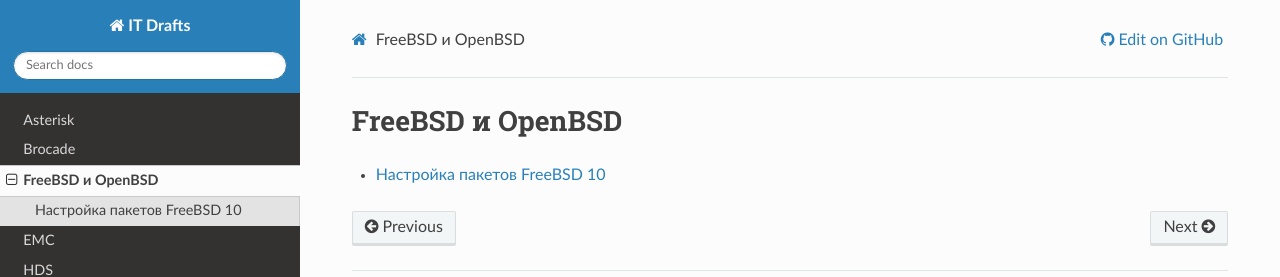
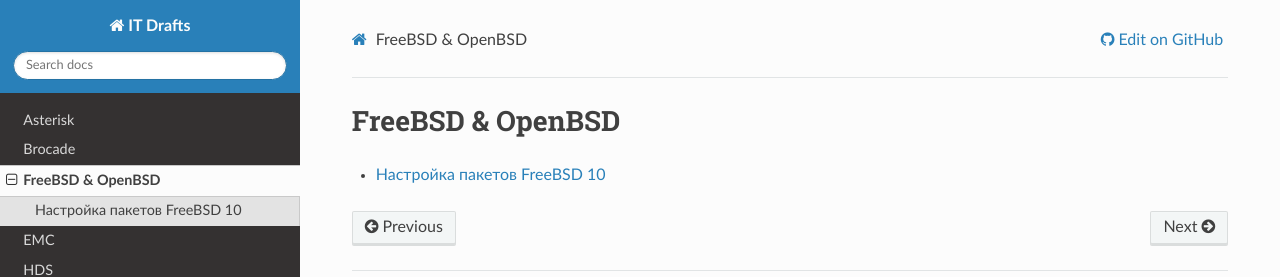
Before and after one commit to jeffscrum/jeffscrum.github.io, a Sphinx documentation site: the page built from source/bsd/index.rst, in a window 1280 px wide. Shown: the top 277 px of the page. Built offline with Sphinx 7.4.7 and the Read the Docs theme 2.0.0, drawn with Linux system fonts in a browser that asks for light colours.

```diff
--- a/source/bsd/index.rst
+++ b/source/bsd/index.rst
@@ -1,6 +1,6 @@
 .. _bsd:
 
-FreeBSD и OpenBSD
+FreeBSD & OpenBSD
 =================
 
 
```
